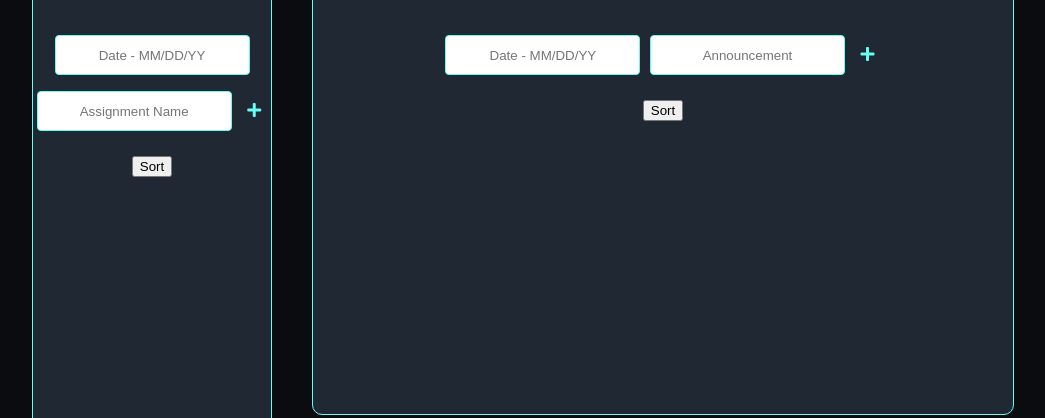
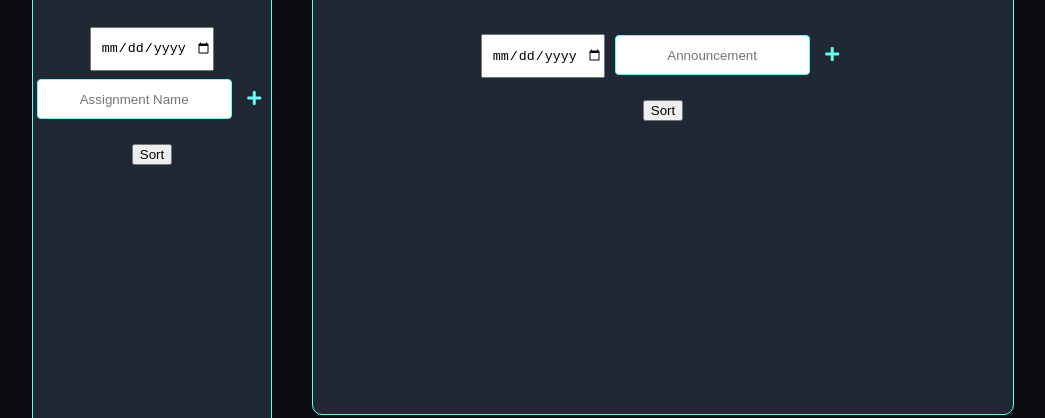
Before and after one commit to husam-6/User-Interfaces, a plain HTML site: page index.html in a window 1280 px wide. Shown: the part 382-800 px from the top of the page, without its empty margins (126-1171 px from the left). Drawn offline with nearby package versions, Linux system fonts and the light colour scheme.

Commit message:
Add date input

```diff
--- a/index.html
+++ b/index.html
@@ -27,7 +27,7 @@
 
     <div id="planner-form" class='fade'>
       <form class="form">
-          <input type="text" class="due-date" placeholder="Date - MM/DD/YY" size="20">
+          <input type="date" class="due-date" placeholder="Date - MM/DD/YY" size="20">
           <input type="text" class="plan-inp" placeholder="Assignment Name" size="20" required>
           <button type="submit" class="submit-button"><i class="fa fa-plus" aria-hidden="true"></i></button>
       </form>
@@ -63,7 +63,7 @@
 
     <div id="announcement-form" class='fade'>
       <form class="announce-form">
-        <input type="text" class="date" placeholder="Date - MM/DD/YY" size="20">
+        <input type="date" class="date" placeholder="Date - MM/DD/YY" size="20">
         <input type="text" class="announcement" placeholder="Announcement" size="20" required>
         <button type="submit" class="submit-button"><i class="fa fa-plus" aria-hidden="true"></i>
         </button>
```
